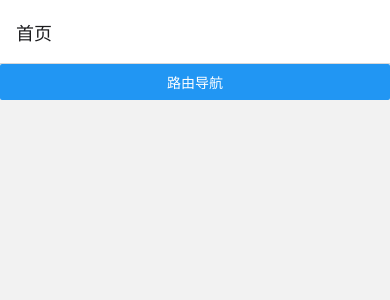
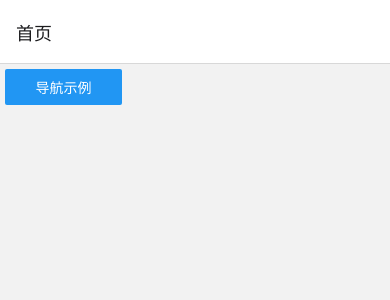
Before and after one commit to KyungLip/RNSamples, a React Native app: screen / in a window 390 px wide. Shown: the top 300 px of the page. Built offline with nearby package versions, Linux system fonts and the light colour scheme.

Commit message:
add：自定义Btn。

```diff
--- a/src/pages/HomePage.tsx
+++ b/src/pages/HomePage.tsx
@@ -5,8 +5,8 @@ import RouterTabs from '../RouterTabs';
 export default function HomePage({navigation}): React.JSX.Element {
   return (
     <View style={stlyes.root}>
-      <Button
-        title="路由导航"
+      <Btn
+        name="导航示例"
         onPress={() => {
           navigation.navigate(RouterTabs.NAVIGATOR_SAMPLE_PAGE);
         }}
@@ -14,8 +14,21 @@ export default function HomePage({navigation}): React.JSX.Element {
     </View>
   );
 }
+
+function Btn({name, onPress}) {
+  return (
+    <View style={stlyes.btn}>
+      <Button title={name} onPress={onPress} />
+    </View>
+  );
+}
 const stlyes = StyleSheet.create({
   root: {
     flexDirection: 'column',
   },
+  btn: {
+    width: '30%',
+    marginTop: 5,
+    marginLeft: 5,
+  },
 });
```
